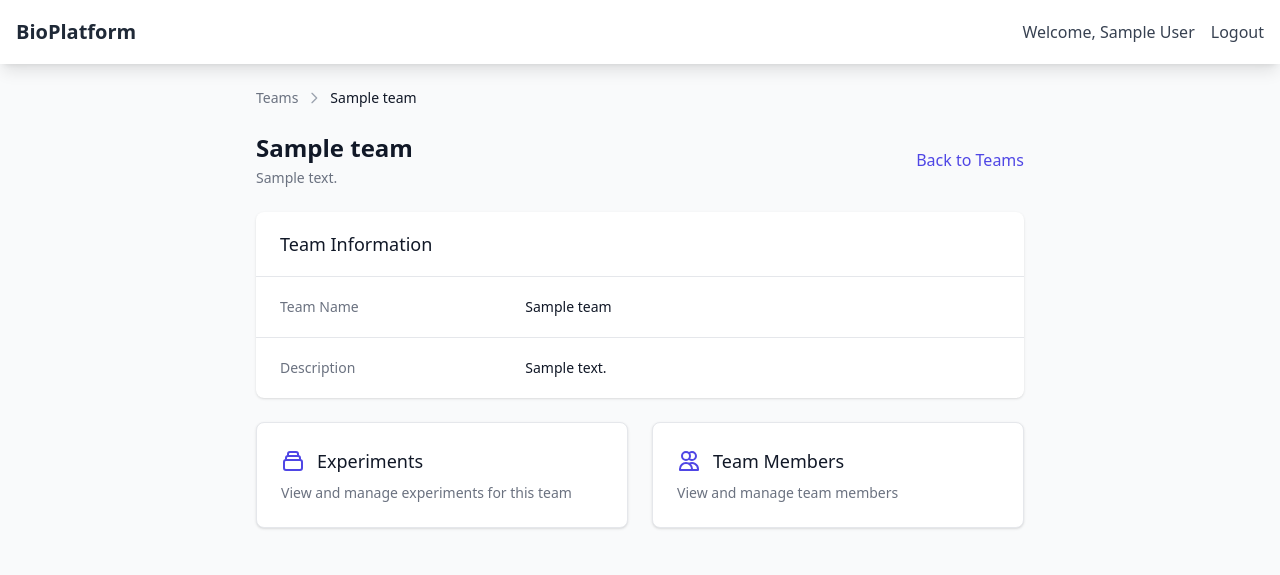
After one commit to matisiekpl/bioplatform, a Django app: page /teams/1/ in a window 1280 px wide. The commit adds this page. Shown: the top 575 px of the page. Run offline with Django 4.2, Linux system fonts and the light colour scheme; a user stored in the database is signed in; tables that the repository leaves empty hold one stand-in row (values such as "Sample post"); some libraries are stand-ins or nearby versions.

Commit message:
feat: add TeamDetailView and corresponding template for displaying team details, including user role context and navigation links

```diff
--- /dev/null
+++ b/core/templates/core/teams/team_detail.html
@@ -0,0 +1,76 @@
+{% extends 'core/base.html' %}
+
+{% block title %}{{ team.name }} - BioPlatform{% endblock %}
+
+{% block content %}
+<div class="max-w-3xl mx-auto">
+    <div class="mb-6 flex items-center text-sm">
+        <a href="{% url 'team_list' %}" class="text-gray-500 hover:text-gray-700">Teams</a>
+        <svg class="h-4 w-4 mx-2 text-gray-400" fill="none" viewBox="0 0 24 24" stroke="currentColor">
+            <path stroke-linecap="round" stroke-linejoin="round" stroke-width="2" d="M9 5l7 7-7 7"></path>
+        </svg>
+        <span class="font-medium text-gray-900">{{ team.name }}</span>
+    </div>
+
+    <div class="flex justify-between items-center mb-6">
+        <div>
+            <h1 class="text-2xl font-bold text-gray-900">{{ team.name }}</h1>
+            <p class="mt-1 text-sm text-gray-500">{{ team.description }}</p>
+        </div>
+        <a href="{% url 'team_list' %}" class="text-indigo-600 hover:text-indigo-900">
+            Back to Teams
+        </a>
+    </div>
+
+    <div class="bg-white shadow overflow-hidden sm:rounded-lg mb-6">
+        <div class="px-4 py-5 sm:px-6">
+            <h3 class="text-lg leading-6 font-medium text-gray-900">Team Information</h3>
+        </div>
+        <div class="border-t border-gray-200 px-4 py-5 sm:p-0">
+            <dl class="sm:divide-y sm:divide-gray-200">
+                <div class="py-4 sm:py-5 sm:grid sm:grid-cols-3 sm:gap-4 sm:px-6">
+                    <dt class="text-sm font-medium text-gray-500">Team Name</dt>
+                    <dd class="mt-1 text-sm text-gray-900 sm:mt-0 sm:col-span-2">{{ team.name }}</dd>
+                </div>
+                <div class="py-4 sm:py-5 sm:grid sm:grid-cols-3 sm:gap-4 sm:px-6">
+                    <dt class="text-sm font-medium text-gray-500">Description</dt>
+                    <dd class="mt-1 text-sm text-gray-900 sm:mt-0 sm:col-span-2">{{ team.description }}</dd>
+                </div>
+            </dl>
+        </div>
+    </div>
+
+    <div class="grid grid-cols-1 md:grid-cols-2 gap-6 mb-6">
+        <a href="{% url 'experiment_list' team_id=team.pk %}" class="bg-white shadow overflow-hidden rounded-lg border border-gray-200 p-6 hover:shadow-md transition-shadow duration-200">
+            <div class="flex items-center">
+                <svg class="h-6 w-6 text-indigo-600" fill="none" viewBox="0 0 24 24" stroke="currentColor">
+                    <path stroke-linecap="round" stroke-linejoin="round" stroke-width="2" d="M19 11H5m14 0a2 2 0 012 2v6a2 2 0 01-2 2H5a2 2 0 01-2-2v-6a2 2 0 012-2m14 0V9a2 2 0 00-2-2M5 11V9a2 2 0 012-2m0 0V5a2 2 0 012-2h6a2 2 0 012 2v2M7 7h10"></path>
+                </svg>
+                <h3 class="ml-3 text-lg font-medium text-gray-900">Experiments</h3>
+            </div>
+            <p class="mt-2 text-sm text-gray-500">View and manage experiments for this team</p>
+        </a>
+
+        <a href="{% url 'team_members' team.pk %}" class="bg-white shadow overflow-hidden rounded-lg border border-gray-200 p-6 hover:shadow-md transition-shadow duration-200">
+            <div class="flex items-center">
+                <svg class="h-6 w-6 text-indigo-600" fill="none" viewBox="0 0 24 24" stroke="currentColor">
+                    <path stroke-linecap="round" stroke-linejoin="round" stroke-width="2" d="M12 4.354a4 4 0 110 5.292M15 21H3v-1a6 6 0 0112 0v1zm0 0h6v-1a6 6 0 00-9-5.197M13 7a4 4 0 11-8 0 4 4 0 018 0z"></path>
+                </svg>
+                <h3 class="ml-3 text-lg font-medium text-gray-900">Team Members</h3>
+            </div>
+            <p class="mt-2 text-sm text-gray-500">View and manage team members</p>
+        </a>
+    </div>
+
+    {% if user_role == 'ADMIN' %}
+    <div class="flex justify-end space-x-4 mt-8">
+        <a href="{% url 'team_update' team.pk %}" class="inline-flex items-center px-4 py-2 border border-gray-300 shadow-sm text-sm font-medium rounded-md text-gray-700 bg-white hover:bg-gray-50 focus:outline-none focus:ring-2 focus:ring-offset-2 focus:ring-indigo-500">
+            Edit Team
+        </a>
+        <a href="{% url 'team_delete' team.pk %}" class="inline-flex items-center px-4 py-2 border border-transparent text-sm font-medium rounded-md shadow-sm text-white bg-red-600 hover:bg-red-700 focus:outline-none focus:ring-2 focus:ring-offset-2 focus:ring-red-500">
+            Delete Team
+        </a>
+    </div>
+    {% endif %}
+</div>
+{% endblock %}
--- a/core/urls.py
+++ b/core/urls.py
@@ -6,6 +6,7 @@ urlpatterns = [
     path("login/", views.login_view, name="login"),
     path("logout/", views.logout_view, name="logout"),
     path("teams/", views.TeamListView.as_view(), name="team_list"),
+    path("teams/<int:pk>/", views.TeamDetailView.as_view(), name="team_detail"),
     path("teams/create/", views.TeamCreateView.as_view(), name="team_create"),
     path("teams/<int:pk>/update/", views.TeamUpdateView.as_view(), name="team_update"),
     path("teams/<int:pk>/delete/", views.TeamDeleteView.as_view(), name="team_delete"),
--- a/core/views.py
+++ b/core/views.py
@@ -2,7 +2,7 @@ from django.shortcuts import render, redirect, get_object_or_404
 from django.contrib.auth import login, logout
 from django.contrib.auth.decorators import login_required
 from django.contrib.auth.mixins import LoginRequiredMixin, UserPassesTestMixin
-from django.views.generic import ListView, CreateView, UpdateView, DeleteView
+from django.views.generic import ListView, CreateView, UpdateView, DeleteView, DetailView
 from django.urls import reverse_lazy, reverse
 from django.http import JsonResponse
 from .models import Team, Membership, Experiment, Measurement
@@ -96,6 +96,25 @@ class TeamListView(LoginRequiredMixin, ListView):
 
     def get_queryset(self):
         return Team.objects.filter(memberships__user=self.request.user)
+
+
+class TeamDetailView(LoginRequiredMixin, DetailView):
+    model = Team
+    template_name = "core/teams/team_detail.html"
+    context_object_name = "team"
+
+    def get_context_data(self, **kwargs):
+        context = super().get_context_data(**kwargs)
+        team = self.get_object()
+
+        # Add user's role to context for template permission checks
+        membership = Membership.objects.filter(
+            user=self.request.user,
+            team=team
+        ).first()
+        context['user_role'] = membership.role if membership else None
+
+        return context
 
 
 class TeamCreateView(LoginRequiredMixin, CreateView):
```
Also changed, not shown: core/templates/core/experiments/experiment_list.html (+10 -1 lines), core/templates/core/teams/team_list.html (+22 -10 lines), core/templates/core/teams/team_members.html (+7 -3 lines).
